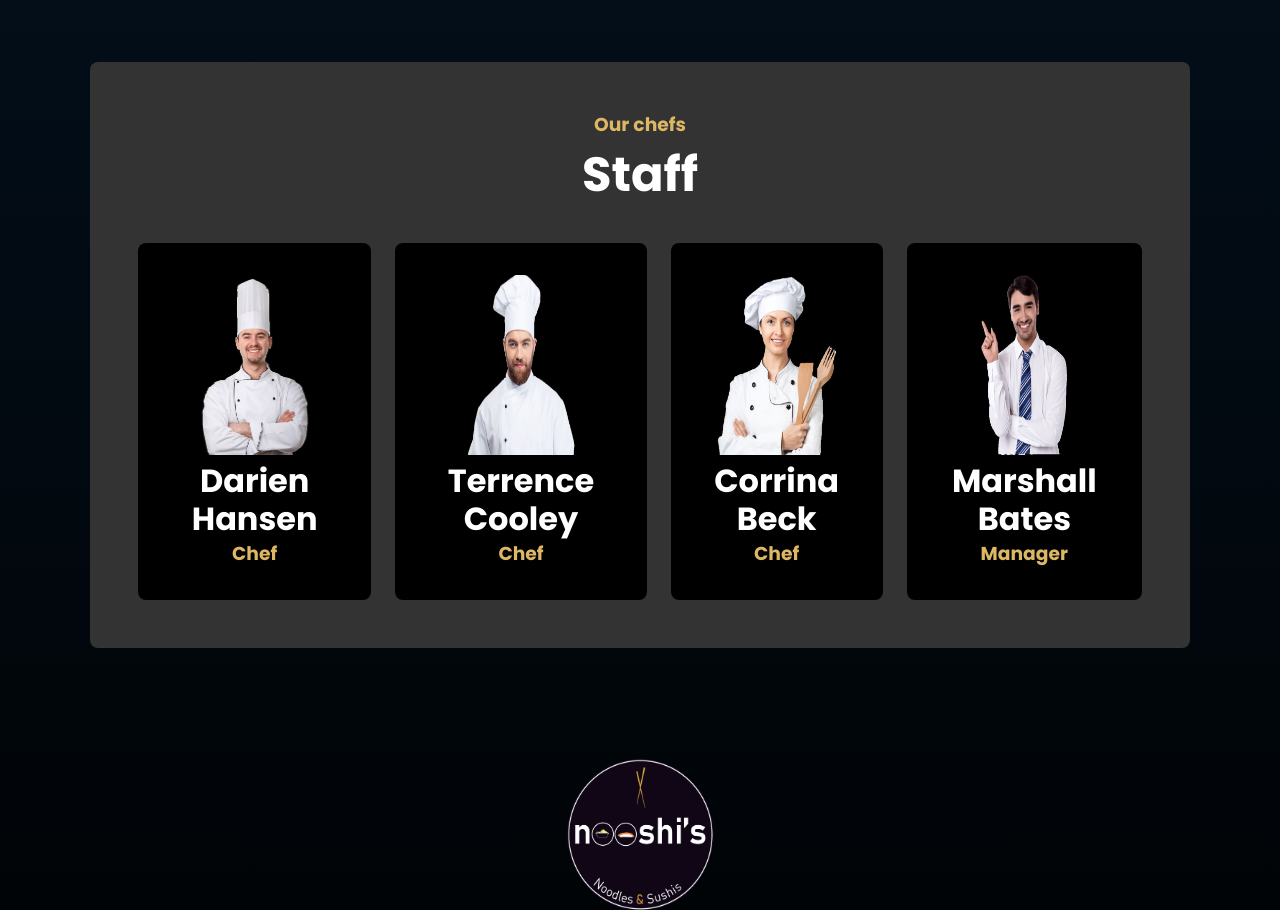
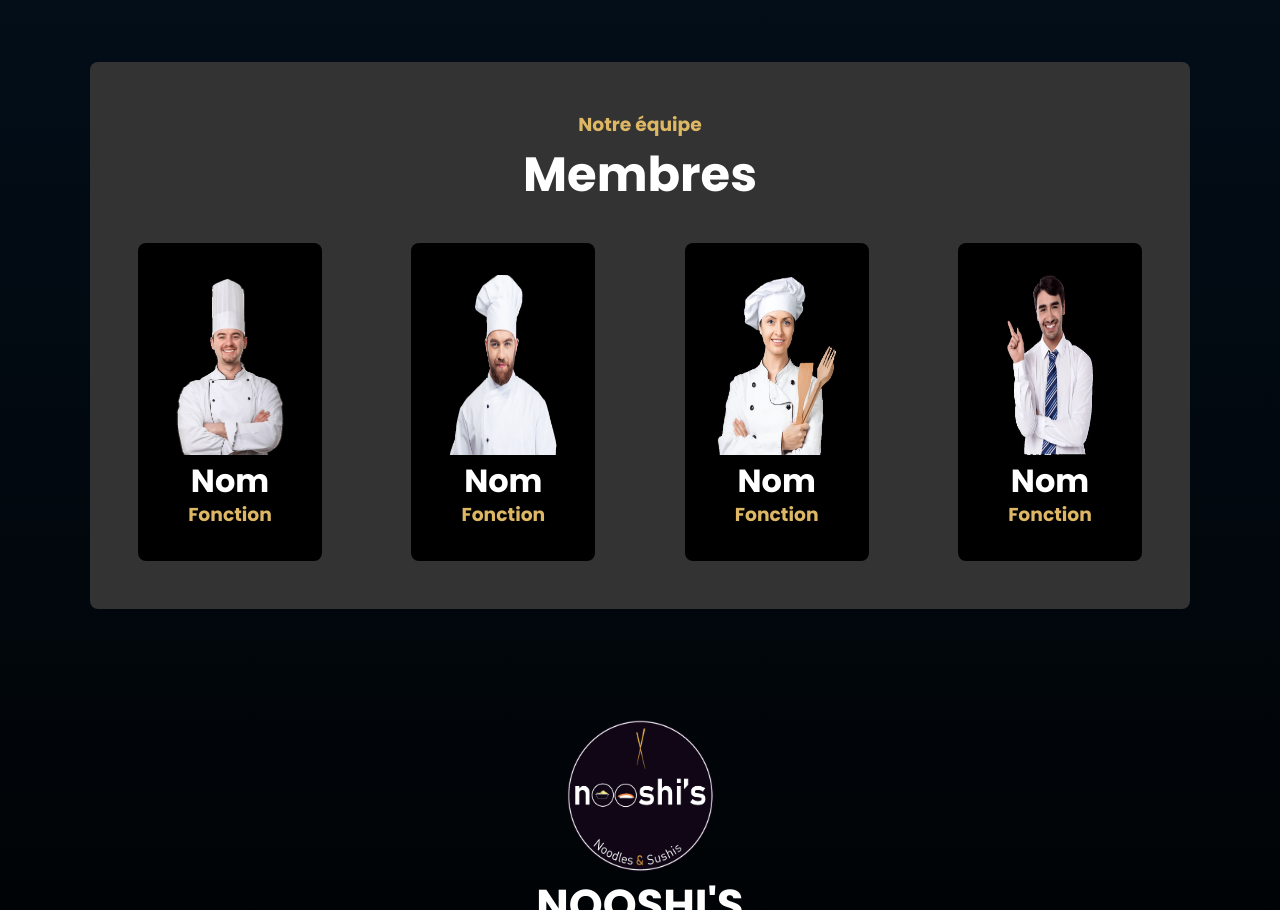
Before and after one commit to cino77940/Nooshis_react, a Next.js app: page /about in a window 1280 px wide. Shown: the part 1181-2091 px from the top of the page. Built offline with nearby package versions, Linux system fonts and the light colour scheme.

Commit message:
Update footer

```diff
--- a/sections/About.js
+++ b/sections/About.js
@@ -31,7 +31,7 @@ export default function About() {
                         className={styles.text}
                     >
                         <h3>A propos</h3>
-                        <h1>Qui sommes nous ?</h1>
+                        <h1>Notre politique</h1>
                         <p>Nooshi's vous propose une large variété de sushis et des noodles uniquement à base de produits végétaux</p>
                         <strong><p>Depuis 2020</p></strong>
                         <PrimaryButton onClick={()=>router.push("/about")}>En savoir plus</PrimaryButton>
--- a/sections/Footer.module.css
+++ b/sections/Footer.module.css
@@ -29,3 +29,23 @@
     justify-content: space-between;
     padding: 2rem 0;
 }
+
+@media screen and (max-width: 768px) {
+    #footer {
+        padding: 2.5rem 0 2rem 0;
+    }
+    #footer>h1 {
+        font-size: 2.2em;
+        margin-bottom: 2rem;
+    }
+    #footer>ul {
+        flex-direction: column;
+        gap: 1.5rem;
+    }
+    #footer>ul>li {
+        font-size: 1em;
+    }
+    #footer>.social {
+        width: 100px;
+    }
+}
--- a/sections/GallerySection.module.css
+++ b/sections/GallerySection.module.css
@@ -19,3 +19,9 @@
     width: 100%;
     min-height: 80vh;
 }
+
+@media screen and (max-width: 768px) {
+    #gallery>h1 {
+        font-size: 2.5rem;
+    }
+}
--- a/sections/Menu.js
+++ b/sections/Menu.js
@@ -15,7 +15,7 @@ export default function Menu() {
             <h1>Un avant gout</h1>
             <MenuCard>
                 <MenuHeader>
-                    <h2>Les Bowls</h2>
+                    <h2>Bowls</h2>
                     <Image alt="Les Bowls" src="/noodles.jpg" width="75px" height="90px"/>
                 </MenuHeader>
                 <MenuItem
--- a/sections/Staff.js
+++ b/sections/Staff.js
@@ -5,28 +5,28 @@ import styles from './Staff.module.css'
 export default function Staff() {
     return (
         <div id={styles.staff}>
-            <h3>Our chefs</h3>
-            <h1>Staff</h1>
+            <h3>Notre équipe</h3>
+            <h1>Membres</h1>
             <div className={styles.cards}>
                 <CardImage>
                     <Image alt="Chef" src="/john-doe2.jpg" width="120" height="180"/>
-                    <h1>Darien Hansen</h1>
-                    <h3>Chef</h3>
+                    <h1>Nom</h1>
+                    <h3>Fonction</h3>
                 </CardImage>
                 <CardImage>
                     <Image alt="Chef" src="/john-doe3.jpg" width="120" height="180"/>
-                    <h1>Terrence Cooley</h1>
-                    <h3>Chef</h3>
+                    <h1>Nom</h1>
+                    <h3>Fonction</h3>
                 </CardImage>
                 <CardImage>
                     <Image alt="Chef" src="/john-doe5.jpg" width="120" height="180"/>
-                    <h1>Corrina Beck</h1>
-                    <h3>Chef</h3>
+                    <h1>Nom</h1>
+                    <h3>Fonction</h3>
                 </CardImage>
                 <CardImage>
                     <Image alt="Manager" src="/john-doe4.jpg" width="120" height="180"/>
-                    <h1>Marshall Bates</h1>
-                    <h3>Manager</h3>
+                    <h1>Nom</h1>
+                    <h3>Fonction</h3>
                 </CardImage>
             </div>
         </div>
```
